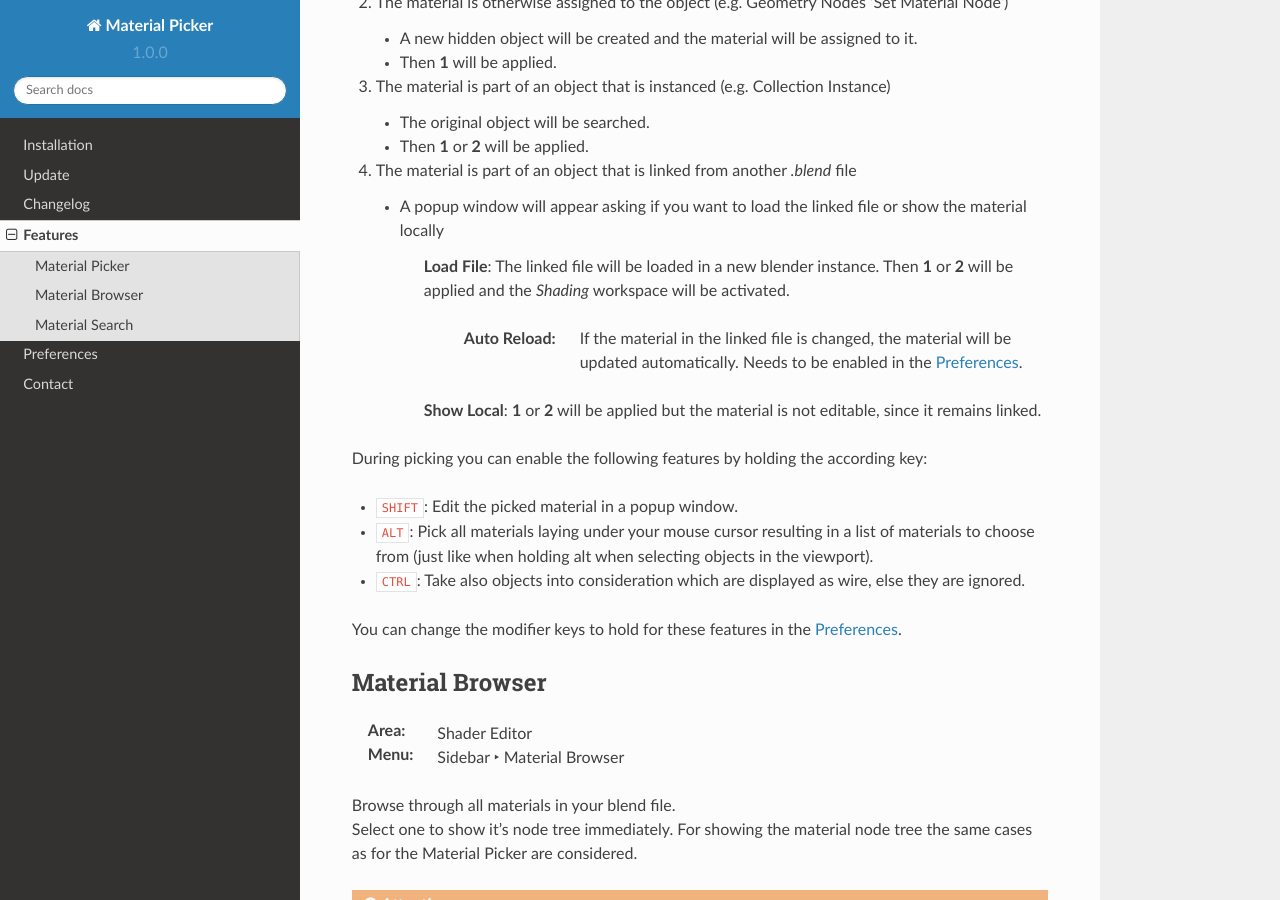
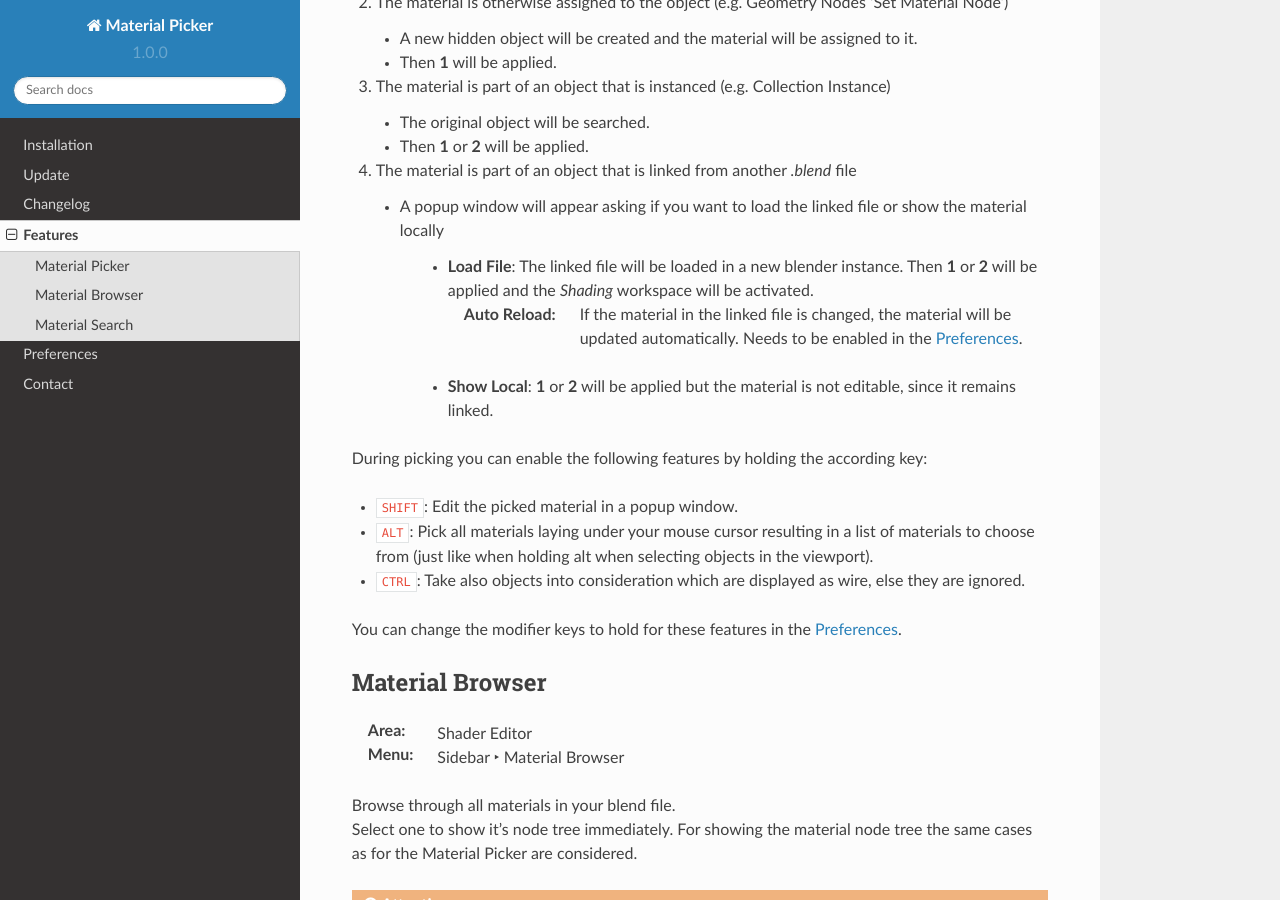
Before and after one commit to rubenmesserschmidt/Material-Picker_docs, a Sphinx documentation site: the page built from docs/source/features.rst, in a window 1280 px wide and 900 px high, scrolled down 442 px. Built offline with Sphinx 7.4.7 and the Read the Docs theme 2.0.0, drawn with Linux system fonts in a browser that asks for light colours.

Commit message:
update 1.2.0

```diff
--- a/docs/source/features.rst
+++ b/docs/source/features.rst
@@ -29,11 +29,11 @@
 
    * A popup window will appear asking if you want to load the linked file or show the material locally
 
-      **Load File**: The linked file will be loaded in a new blender instance. Then **1** or **2** will be applied and the *Shading* workspace will be activated.
+      * **Load File**: The linked file will be loaded in a new blender instance. Then **1** or **2** will be applied and the *Shading* workspace will be activated.
 
         :Auto Reload: If the material in the linked file is changed, the material will be updated automatically. Needs to be enabled in the :ref:`Preferences`.
 
-      **Show Local**: **1** or **2** will be applied but the material is not editable, since it remains linked.
+      * **Show Local**: **1** or **2** will be applied but the material is not editable, since it remains linked.
 
 During picking you can enable the following features by holding the according key:
 
```
